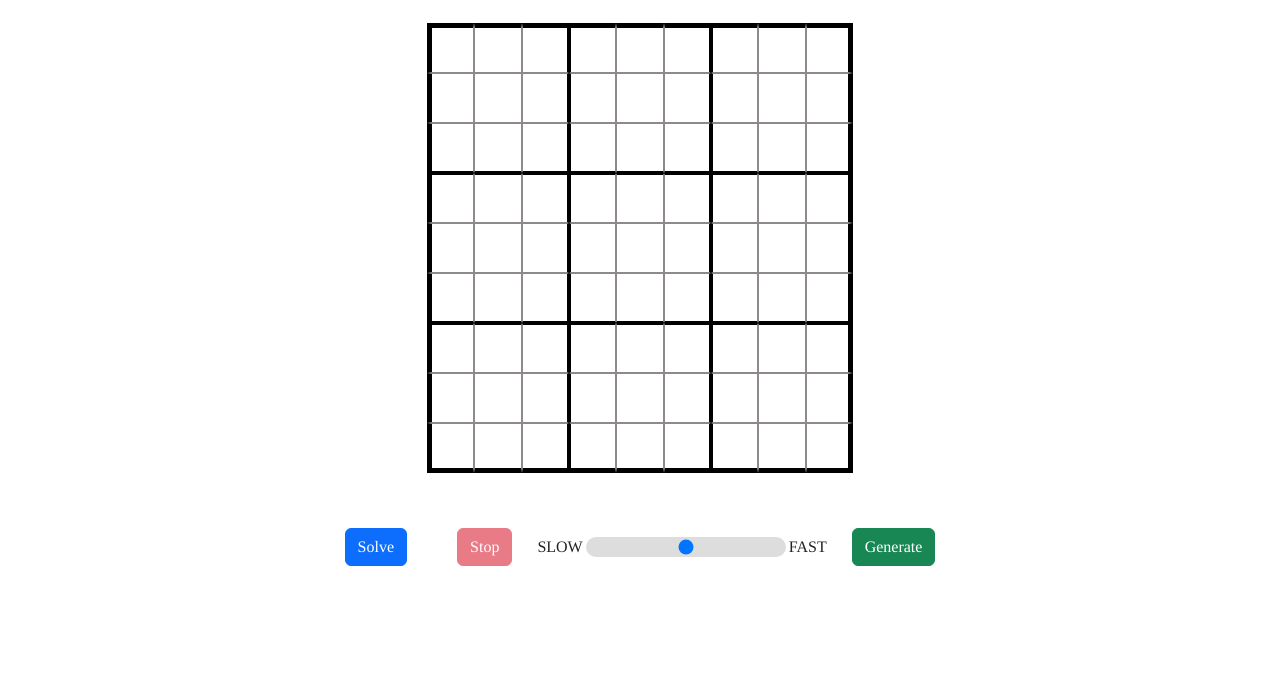
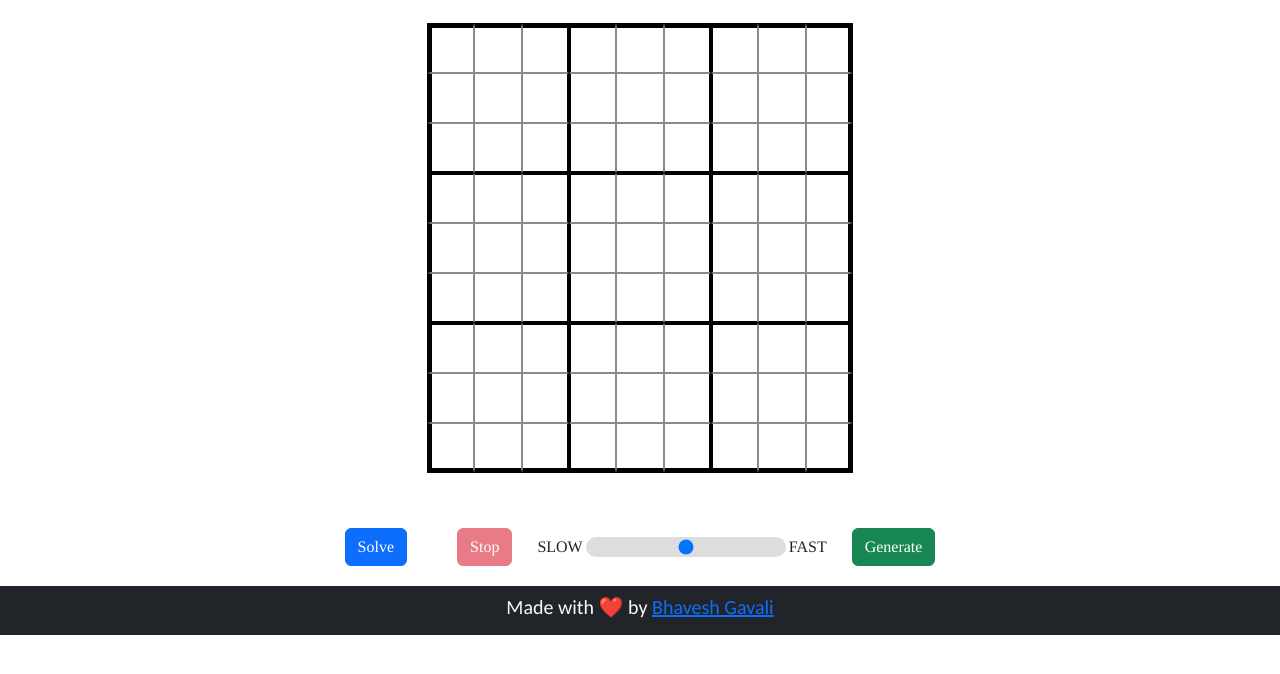
Before and after one commit to BhaveshG-22/SudokuSolverVisualiser, a website: page index.html in a window 1280 px wide. Shown: the part 78-752 px from the top of the page. Drawn offline with nearby package versions, Linux system fonts and the light colour scheme; no server answers; some icons are missing.

Commit message:
added footer element

```diff
--- a/index.html
+++ b/index.html
@@ -16,6 +16,7 @@
 </head>
 
 <body>
+    <div>
 
         <nav class="navbar navbar-dark bg-dark d-flex justify-content-around navbar">
             <span class="navbar-brand mb-0 header">Sudoku Solver</span>
@@ -137,10 +138,30 @@
 
             <button class="btn btn-success btn-generate " onclick="generateNew()">Generate</button>
 
+
+
+
         </div>
 
 
+        <!-- <footer>
+            <div class="child" data-order="3">
+                <div class="center text-justify justify-content text-center footer">
+                    <p>Made with ❤️ by <a href="https://www.linkedin.com/in/bhavesh-gavali-5b7a57192/"
+                            target="_blank">Bhavesh
+                            Gavali</a></p>
+                </div>
+            </div>
+        </footer> -->
+
+        <footer class="bg-dark text-light text-center d-flex justify-content-center align-items-center">
+            <h5 class="text-center footer-content">Made with ❤️ by <a
+                    href="https://www.linkedin.com/in/bhavesh-gavali-5b7a57192/" target="_blank">Bhavesh
+                    Gavali</a></h5>
+        </footer>
+    </div>
     <script src="script.js"></script>
+
 
 
 </body>
--- a/style.css
+++ b/style.css
@@ -1,6 +1,6 @@
 @import url('https://fonts.googleapis.com/css2?family=Nunito:wght@500&display=swap');
 @import url('https://fonts.googleapis.com/css2?family=Poppins&display=swap');
-
+@import url('https://fonts.googleapis.com/css2?family=Carlito&display=swap');
 
 .header {
    font-family: 'Poppins', sans-serif;
@@ -139,3 +139,9 @@
 .flex-container {
    display: flex;
 }
+
+footer {
+   height: 49px;
+   margin-top: 10px;
+   font-family: 'Carlito', sans-serif;
+}
```
Also changed, not shown: script.js (line endings or trailing spaces). Lines whose indentation alone changed are shown as unchanged.
